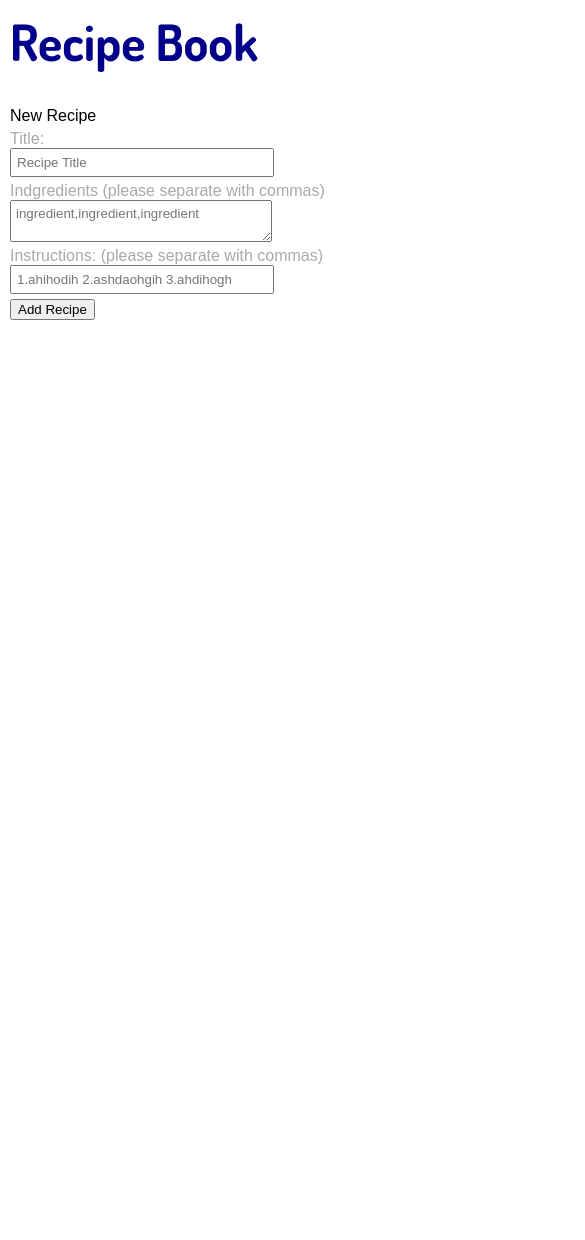
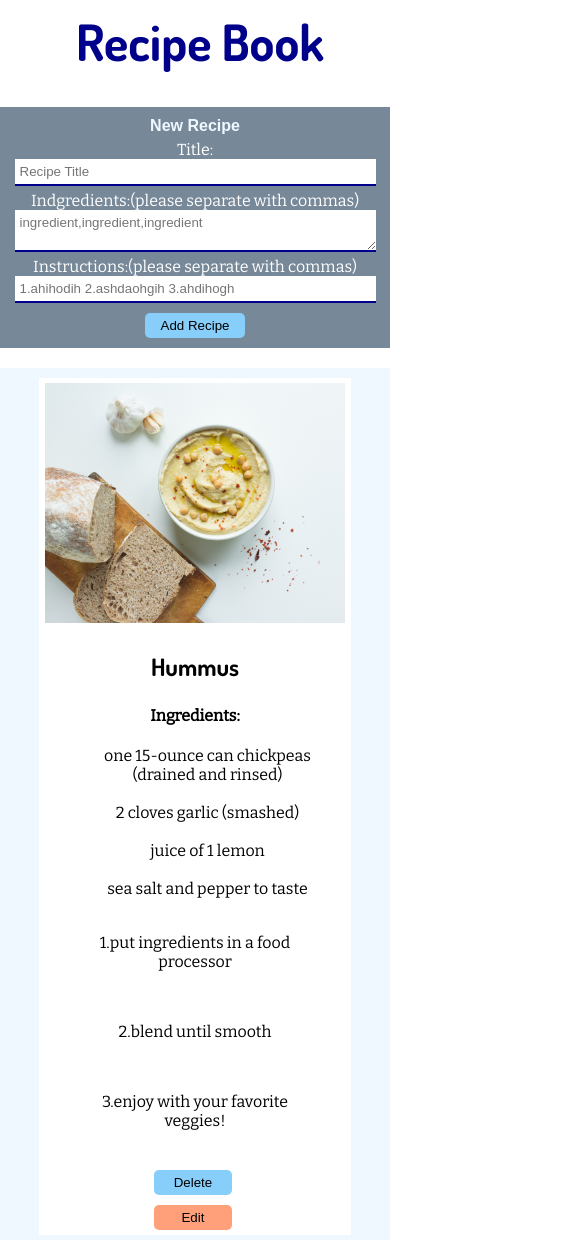
Before and after one commit to nadiadubell/RecipeBook, a React (Create React App) app: page / in a window 390 px wide. Shown: the whole page, 585 px wide, since content can reach past the window. Before the commit the page ends 844 px from the top, so only its background shows below. Built offline with nearby package versions, Linux system fonts and the light colour scheme.

Commit message:
finalized styling and added mobile responsiveness

```diff
--- a/public/index.html
+++ b/public/index.html
@@ -10,34 +10,10 @@
       content="Web site created using create-react-app"
     />
     <link rel="apple-touch-icon" href="%PUBLIC_URL%/logo192.png" />
-    <!--
-      manifest.json provides metadata used when your web app is installed on a
-      user's mobile device or desktop. See https://developers.google.com/web/fundamentals/web-app-manifest/
-    -->
     <link rel="manifest" href="%PUBLIC_URL%/manifest.json" />
-    <!--
-      Notice the use of %PUBLIC_URL% in the tags above.
-      It will be replaced with the URL of the `public` folder during the build.
-      Only files inside the `public` folder can be referenced from the HTML.
-
-      Unlike "/favicon.ico" or "favicon.ico", "%PUBLIC_URL%/favicon.ico" will
-      work correctly both with client-side routing and a non-root public URL.
-      Learn how to configure a non-root public URL by running `npm run build`.
-    -->
-    <title>React App</title>
+    <title>Recipe Book</title>
   </head>
   <body>
-    <noscript>You need to enable JavaScript to run this app.</noscript>
     <div id="root"></div>
-    <!--
-      This HTML file is a template.
-      If you open it directly in the browser, you will see an empty page.
-
-      You can add webfonts, meta tags, or analytics to this file.
-      The build step will place the bundled scripts into the <body> tag.
-
-      To begin the development, run `npm start` or `yarn start`.
-      To create a production bundle, use `npm run build` or `yarn build`.
-    -->
   </body>
 </html>
--- a/src/App.css
+++ b/src/App.css
@@ -5,4 +5,5 @@
   color: darkblue;
   font-family: "Dosis", sans-serif;
   font-size: 50px;
+  text-align: center;
 }
--- a/src/App.tsx
+++ b/src/App.tsx
@@ -1,4 +1,4 @@
-import React, { useState, useEffect } from "react";
+import React, { useState } from "react";
 import Recipes from "./components/Recipes";
 import NewRecipe from "./components/NewRecipe";
 import { recipeList } from "./Recipe.model";
@@ -6,23 +6,33 @@ import "./App.css";
 
 const App: React.FC = () => {
   const [newRecipes, setNewRecipes] = useState<recipeList[]>(
-    JSON.parse(localStorage.getItem("recipes") || "[]")
+    // JSON.parse(localStorage.getItem("recipes") || "[]")
+    [
+      {
+        id: 0.8789811193145856,
+        title: "Hummus",
+        ingredients:
+          "one 15-ounce can chickpeas (drained and rinsed), 2 cloves garlic (smashed), juice of 1 lemon, sea salt and pepper to taste",
+        instructions:
+          "1.put ingredients in a food processor, 2.blend until smooth, 3.enjoy with your favorite veggies!",
+      },
+    ]
   );
 
   const [newRecipeTitle, setNewRecipeTitle] = useState("");
   const [newRecipeInstructs, setNewRecipeInstructs] = useState("");
   const [newRecipeIngredients, setNewRecipeIngredients] = useState("");
 
-  useEffect(() => {
-    const storedRecipes = localStorage.getItem("recipes");
-    if (storedRecipes) {
-      setNewRecipes(JSON.parse(storedRecipes));
-    }
-  }, []);
+  // useEffect(() => {
+  //   const storedRecipes = localStorage.getItem("recipes");
+  //   if (storedRecipes) {
+  //     setNewRecipes(JSON.parse(storedRecipes));
+  //   }
+  // }, []);
 
-  useEffect(() => {
-    localStorage.setItem("recipes", JSON.stringify(newRecipes));
-  }, [newRecipes]);
+  // useEffect(() => {
+  //   localStorage.setItem("recipes", JSON.stringify(newRecipes));
+  // }, [newRecipes]);
 
   const recipeAddHandler = (
     title: string,
--- a/src/components/NewRecipe.tsx
+++ b/src/components/NewRecipe.tsx
@@ -29,7 +29,6 @@ const NewRecipe: React.FC<onAddRecipe> = (props) => {
 
   return (
     <form ref={formRef} id="recipe-form" onSubmit={recipeSubmitHandler}>
-      <div>
       <label id="new-recipe" htmlFor="new-recipe">
         New Recipe
       </label>
@@ -40,21 +39,22 @@ const NewRecipe: React.FC<onAddRecipe> = (props) => {
         placeholder="Recipe Title"
         required
       />
-        Indgredients (please separate with commas)
+      Indgredients:(please separate with commas)
       <textarea
         id="recipe-ingredients-input"
         ref={ingredientsInputRef}
         placeholder="ingredient,ingredient,ingredient"
       ></textarea>
-        Instructions: (please separate with commas)
+      Instructions:(please separate with commas)
       <input
         id="recipe-instructions-input"
         ref={instructionsInputRef}
         placeholder="1.ahihodih 2.ashdaohgih 3.ahdihogh"
         required
       />
-        <button type="submit">Add Recipe</button>
-      </div>
+      <button id="add-recipe" type="submit">
+        Add Recipe
+      </button>
     </form>
   );
 };
--- a/src/components/NewRecipes.css
+++ b/src/components/NewRecipes.css
@@ -1,14 +1,21 @@
 #recipe-form {
-  margin-left: 10px;
+  display: flex;
   padding-bottom: 10px;
-  color: darkgray;
+  padding-top: 10px;
+  margin: 0 80px;
+  margin-bottom: 20px;
+  color: white;
+  flex-direction: column;
+  align-items: center;
+  background-color: lightslategrey;
 }
 
 #new-recipe {
   display: block;
   font-family: sans-serif;
   margin-bottom: 5px;
-  color: black;
+  color: aliceblue;
+  font-weight: bold;
 }
 
 #recipe-title-input {
@@ -16,7 +23,9 @@
   font-family: sans-serif;
   margin-bottom: 5px;
   padding: 5px;
-  width: 250px;
+  width: 500px;
+  border: none;
+  border-bottom: darkblue solid 2px;
 }
 
 #recipe-ingredients-input {
@@ -24,7 +33,9 @@
   font-family: sans-serif;
   margin-bottom: 5px;
   padding: 5px;
-  width: 250px;
+  width: 500px;
+  border: none;
+  border-bottom: darkblue solid 2px;
 }
 
 #recipe-instructions-input {
@@ -32,7 +43,19 @@
   font-family: sans-serif;
   margin-bottom: 5px;
   padding: 5px;
-  width: 250px;
+  width: 500px;
+  border: none;
+  border-bottom: darkblue solid 2px;
+}
+
+input:focus {
+  outline: none;
+  background-color: aliceblue;
+}
+
+textarea:focus {
+  outline: none;
+  background-color: aliceblue;
 }
 
 #add-recipe {
@@ -49,3 +72,17 @@
   background-color: skyblue;
   color: white;
 }
+
+@media only screen and (max-width: 768px) {
+  #recipe-form {
+    margin: 0px;
+    margin-bottom: 20px;
+    width: 100%;
+  }
+
+  #recipe-title-input,
+  #recipe-ingredients-input,
+  #recipe-instructions-input {
+    width: 90%;
+  }
+}
--- a/src/components/Recipes.css
+++ b/src/components/Recipes.css
@@ -1,4 +1,4 @@
-@import url("https://fonts.googleapis.com/css2?family=Dosis:wght@700&display=swap");
+@import url("https://fonts.googleapis.com/css2?family=Bitter&family=Dosis:wght@700&display=swap");
 
 #recipes-container {
   display: flex;
@@ -35,7 +35,7 @@
 }
 
 #recipe-info-text {
-  width: 200px;
+  width: 300px;
 }
 
 #recipe-title {
@@ -44,8 +44,19 @@
   font-weight: 600;
 }
 
+#recipe-ingredients {
+  font-family: "Bitter", serif;
+  margin: 0;
+  padding: 0;
+}
+
+#recipe-ingredients li {
+  margin-left: 25px;
+  padding-left: 0;
+}
+
 #recipe-instructions {
-  font-family: sans-serif;
+  font-family: "Bitter", serif;
 }
 
 #delete-recipe {
@@ -110,3 +121,49 @@
   background-color: skyblue;
   color: white;
 }
+
+@media (max-width: 800px) {
+  #recipes-container {
+    width: 100%;
+    margin: 0;
+    padding: 0;
+  }
+
+  #recipe-container {
+    padding-top: 5px;
+    margin-bottom: 5px;
+    width: 80%;
+  }
+
+  #recipe-info-container {
+    flex-direction: column;
+    align-items: center;
+    justify-content: center;
+    text-align: center;
+  }
+
+  #recipe-info-pic img {
+    width: 300px;
+    height: auto;
+  }
+
+  #recipe-title {
+    font-size: 24px;
+  }
+
+  #recipe-info-text {
+    width: 30%;
+  }
+
+  #recipe-ingredients li {
+    list-style: none;
+  }
+
+  #delete-recipe,
+  #edit-recipe,
+  #save-button,
+  #cancel-button {
+    margin: 5px 0;
+    width: 95%;
+  }
+}
--- a/src/components/Recipes.tsx
+++ b/src/components/Recipes.tsx
@@ -7,7 +7,6 @@ type ImageMap = {
 
 const imageMap: ImageMap = {
   0.8789811193145856: require("../pics/recipe1.jpg"),
-  0.7722502051511897: require("../pics/recipe2.jpg"),
 };
 
 interface RecipeProps {
@@ -85,7 +84,7 @@ const Recipe: React.FC<RecipeProps> = (props) => {
     setNewIngredients(event.target.value);
   };
 
-  return items ? (
+  return items.length ? (
     <div id="recipes-container">
       {items.map((recipe) => {
         return (
@@ -96,16 +95,16 @@ const Recipe: React.FC<RecipeProps> = (props) => {
               </div>
               <div id="recipe-info-text">
                 <h3 id="recipe-title">{recipe.title}</h3>
-                <div id="recipe-ingredients">
+                <ul id="recipe-ingredients">
                   <h4>Ingredients:</h4>
                   {recipe.ingredients &&
-                    recipe.ingredients.split(",").map((ingredient, index) => (
-                      <ul key={index}>
+                    recipe.ingredients.split(",").map((ingredient) => (
+                      <>
                         <li id="ingredient">{ingredient}</li>
                         <br />
-                      </ul>
+                      </>
                     ))}
-                </div>
+                </ul>
                 <div id="recipe-instructions">
                   {recipe.instructions &&
                     recipe.instructions
--- a/src/index.css
+++ b/src/index.css
@@ -1,5 +1,7 @@
+@import url("https://fonts.googleapis.com/css2?family=Bitter&family=Dosis:wght@700&display=swap");
+
 html {
-  font-family: sans-serif;
+  font-family: "Bitter", serif;
 }
 
 body {
```
Lines whose indentation alone changed are shown as unchanged.
